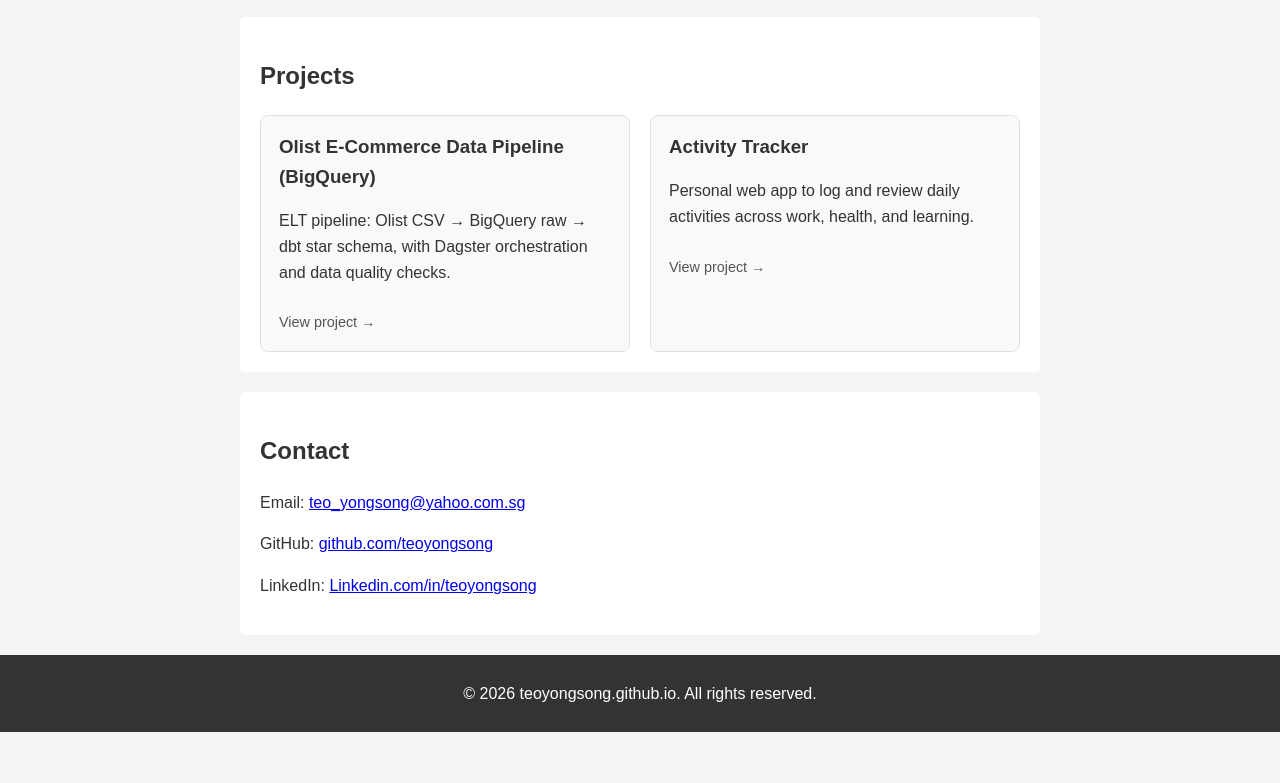
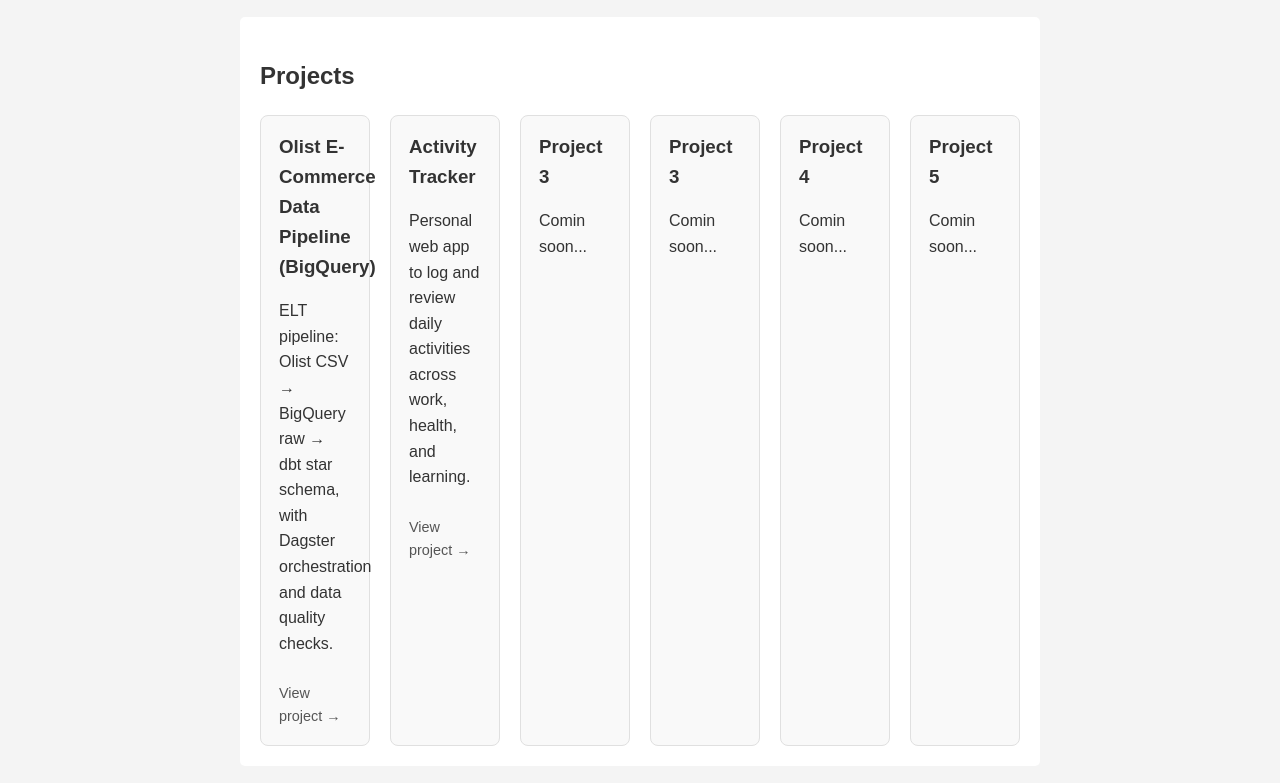
Before and after one commit to teoyongsong/teoyongsong.github.io, a plain HTML site: page index.html in a window 1280 px wide. Shown: the part 455-1238 px from the top of the page. Before the commit the page ends 1187 px from the top, so only its background shows below. Drawn offline with Linux system fonts and the light colour scheme.

Commit message:
Add placeholders for upcoming projects in the portfolio section

```diff
--- a/index.html
+++ b/index.html
@@ -40,6 +40,22 @@
         <h3>Customer Complaints Pipeline</h3>
         <p>Kafka-based system to handle real-time customer feedback.</p>
       </div> -->
+      <div class="project-card project-card-placeholder">
+        <h3>Project 3</h3>
+        <p>Comin soon...</p>
+      </div>
+      <div class="project-card project-card-placeholder">
+        <h3>Project 3</h3>
+        <p>Comin soon...</p>
+      </div>
+      <div class="project-card project-card-placeholder">
+        <h3>Project 4</h3>
+        <p>Comin soon...</p>
+      </div>
+      <div class="project-card project-card-placeholder">
+        <h3>Project 5</h3>
+        <p>Comin soon...</p>
+      </div>
     </div>
   </section>
 
```
